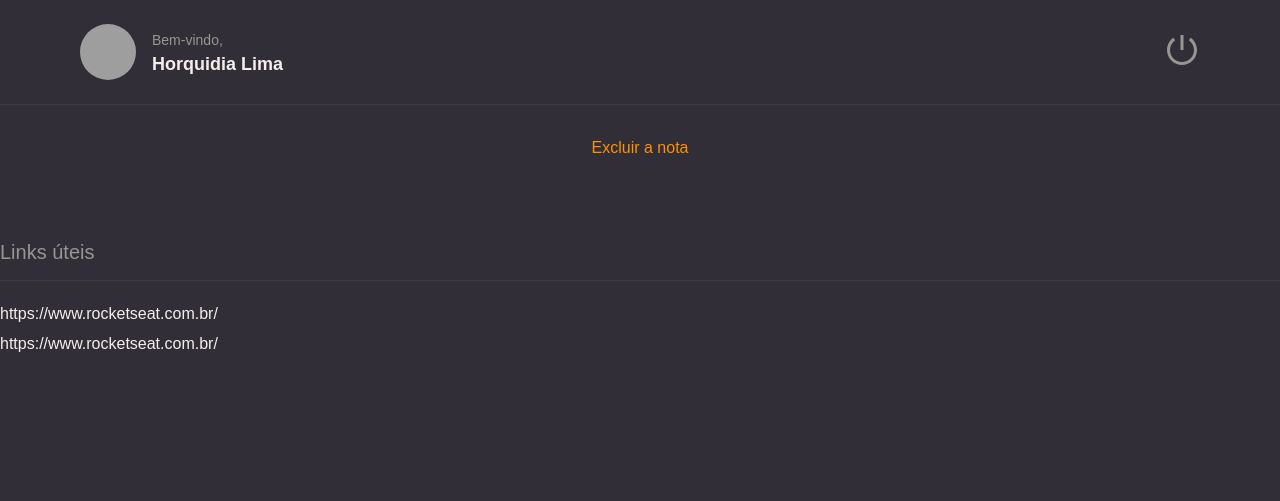
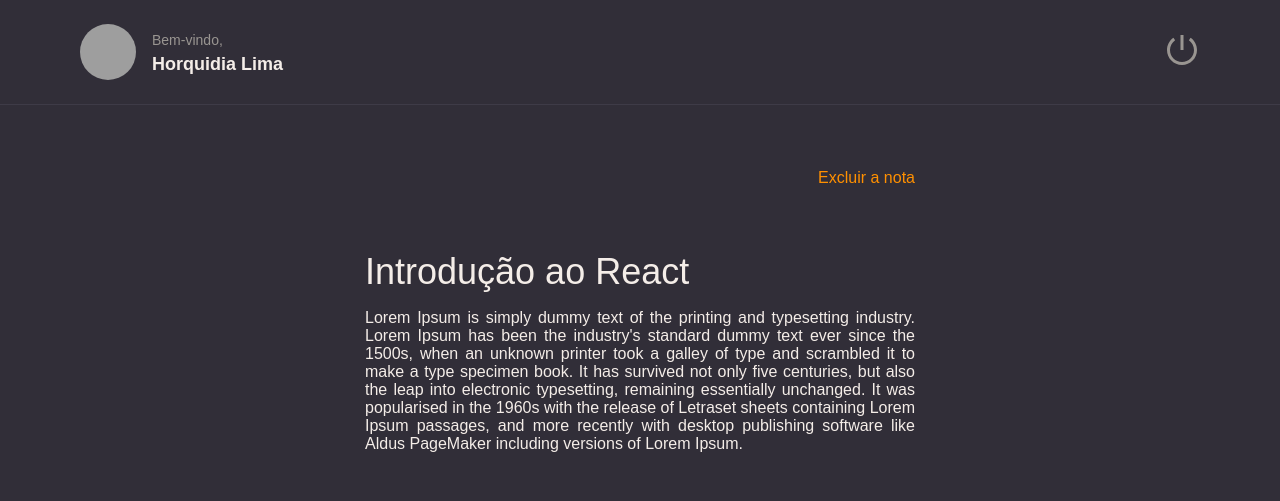
Before and after one commit to horquidia-lima/Rocketnotes, a React app: page / in a window 1280 px wide. Shown: the top 501 px of the page. Built offline with nearby package versions, Linux system fonts and the light colour scheme; grey boxes are pictures that could not be loaded; the HTML template or start-up script is replaced by a standard one.

Commit message:
Finalizando Component  Detalhes

```diff
--- a/src/pages/Details/index.jsx
+++ b/src/pages/Details/index.jsx
@@ -1,4 +1,4 @@
-import {Container, Links} from './styles.js'
+import {Container, Links, Content} from './styles.js'
 
 import { Header } from '../../components/Header'
 import { Button } from '../../components/Button'
@@ -10,8 +10,13 @@
   return (
     <Container>
       <Header/>
-
+      <main>
+        <Content>
         <ButtonText title="Excluir a nota"/>
+        <h1>Introdução ao React</h1>
+        <p>
+          Lorem Ipsum is simply dummy text of the printing and typesetting industry. Lorem Ipsum has been the industry's standard dummy text ever since the 1500s, when an unknown printer took a galley of type and scrambled it to make a type specimen book. It has survived not only five centuries, but also the leap into electronic typesetting, remaining essentially unchanged. It was popularised in the 1960s with the release of Letraset sheets containing Lorem Ipsum passages, and more recently with desktop publishing software like Aldus PageMaker including versions of Lorem Ipsum.
+        </p>
 
         <Section title="Links úteis">
           <Links>
@@ -30,6 +35,8 @@
         </Section>
 
         <Button title="Voltar"/>
+      </Content>
+      </main>
     </Container>
   )
 }
--- a/src/pages/Details/styles.js
+++ b/src/pages/Details/styles.js
@@ -9,6 +9,12 @@
     grid-template-areas:
     "header"
     "content ";
+
+    > main {
+        grid-area: content;
+        overflow-y: scroll;
+        padding: 64px 0;
+    }
 `
 
 export const Links = styled.ul`
@@ -22,3 +28,27 @@
         }
     }
 `
+
+export const Content = styled.div`
+    max-width: 550px;
+    margin: 0 auto;
+
+    display: flex;
+    flex-direction: column;
+
+    > button:first-child {
+        align-self: end;
+    }
+
+    > h1 {
+        font-size: 36px;
+        font-weight: 500;
+        padding-top: 64px;
+    }
+
+    > p {
+        font-size: 16px;
+        margin-top: 16px;
+        text-align: justify;
+    }
+`
```
Lines whose indentation alone changed are shown as unchanged.
